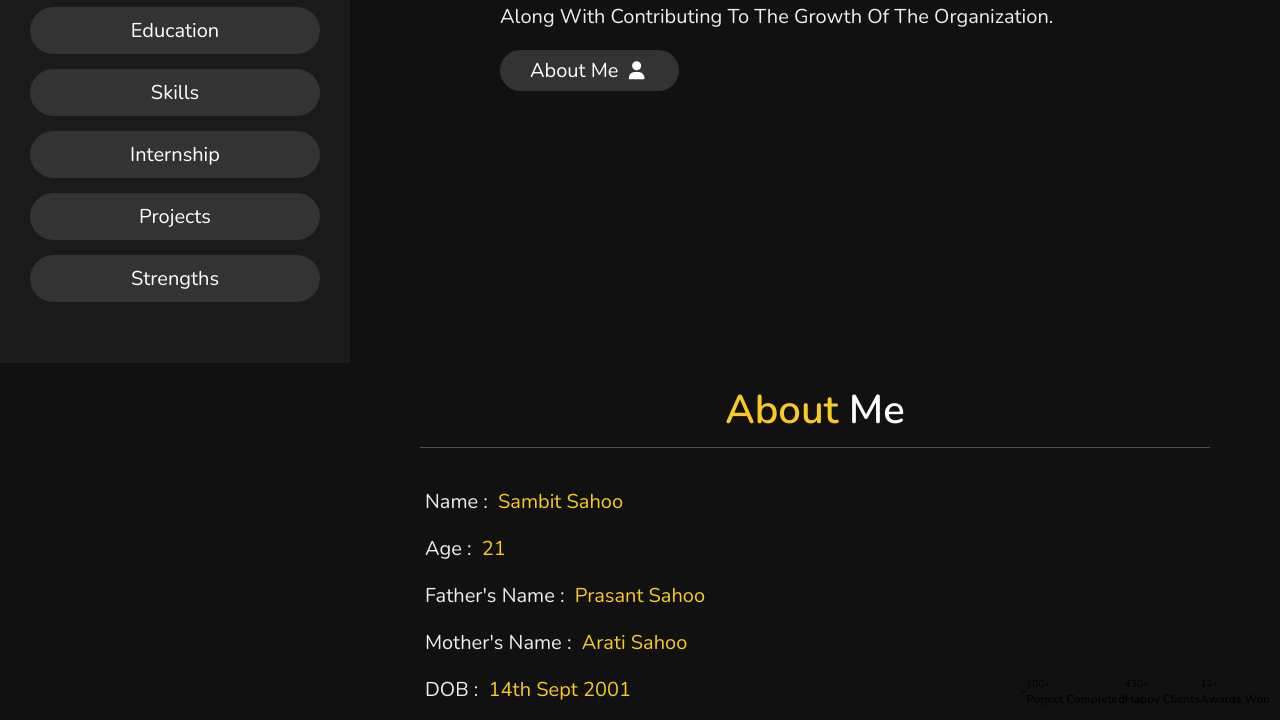
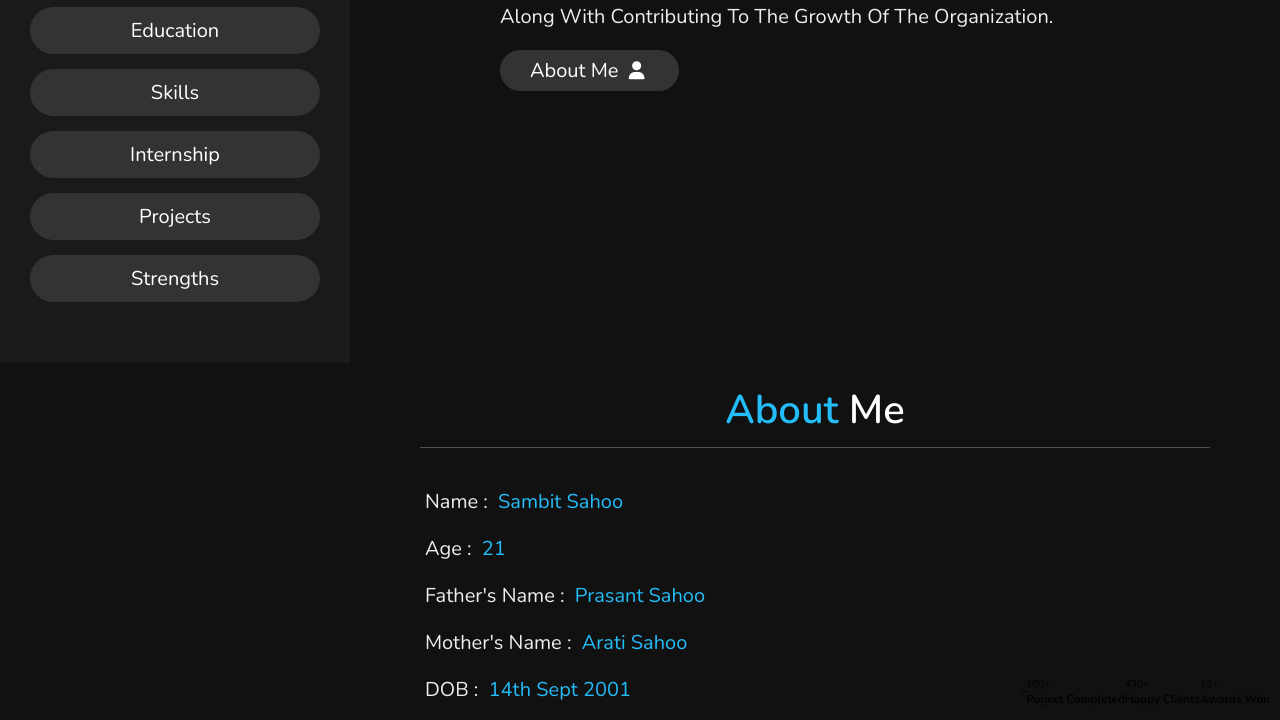
Before and after one commit to sambit8249/portfolio, a plain HTML site: page index.html in a window 1280 px wide. Shown: the part 437-1157 px from the top of the page. Drawn offline with nearby package versions, Linux system fonts and the light colour scheme.

Commit message:
Update style.css

```diff
--- a/style.css
+++ b/style.css
@@ -1,7 +1,7 @@
 @import url('https://fonts.googleapis.com/css2?family=Nunito:wght@200;300;400;600&display=swap');
 
 :root{
-    --yellow:#f9ca24;
+    --yellow:#24bdf9;
 }
 
 *{
```
